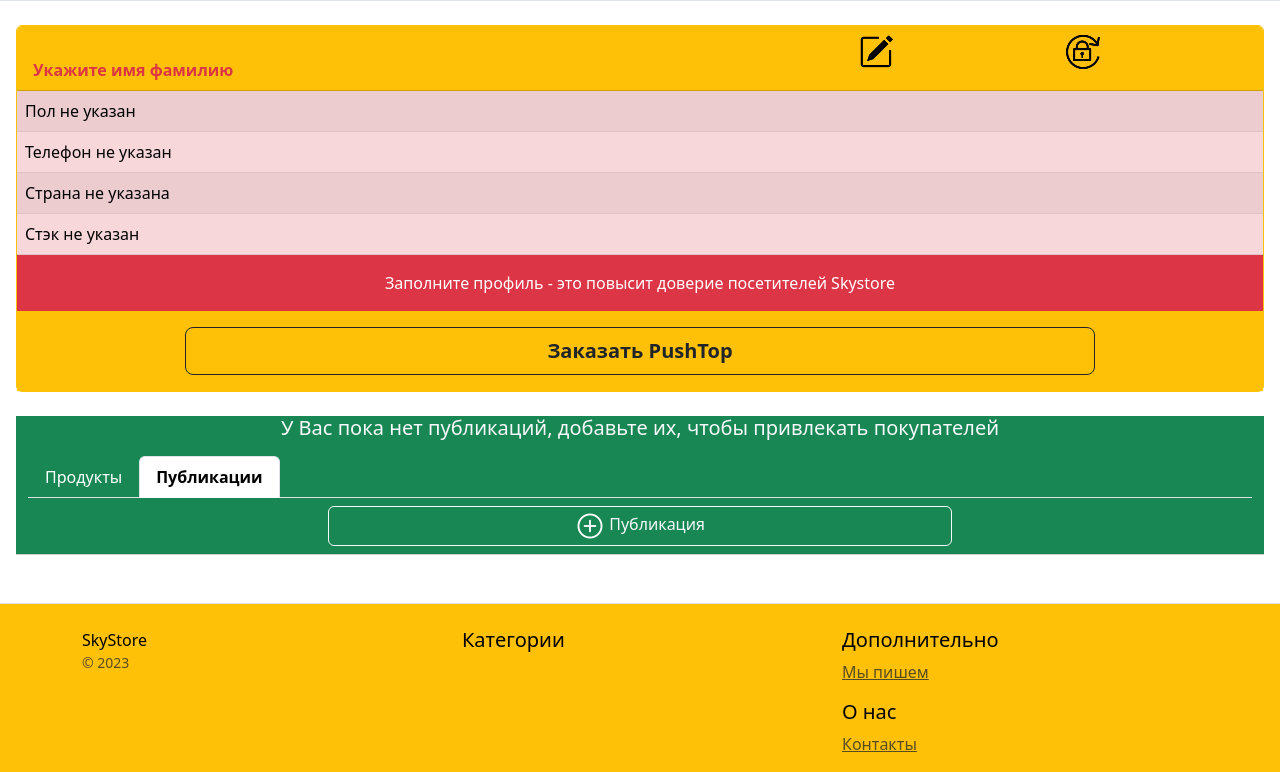
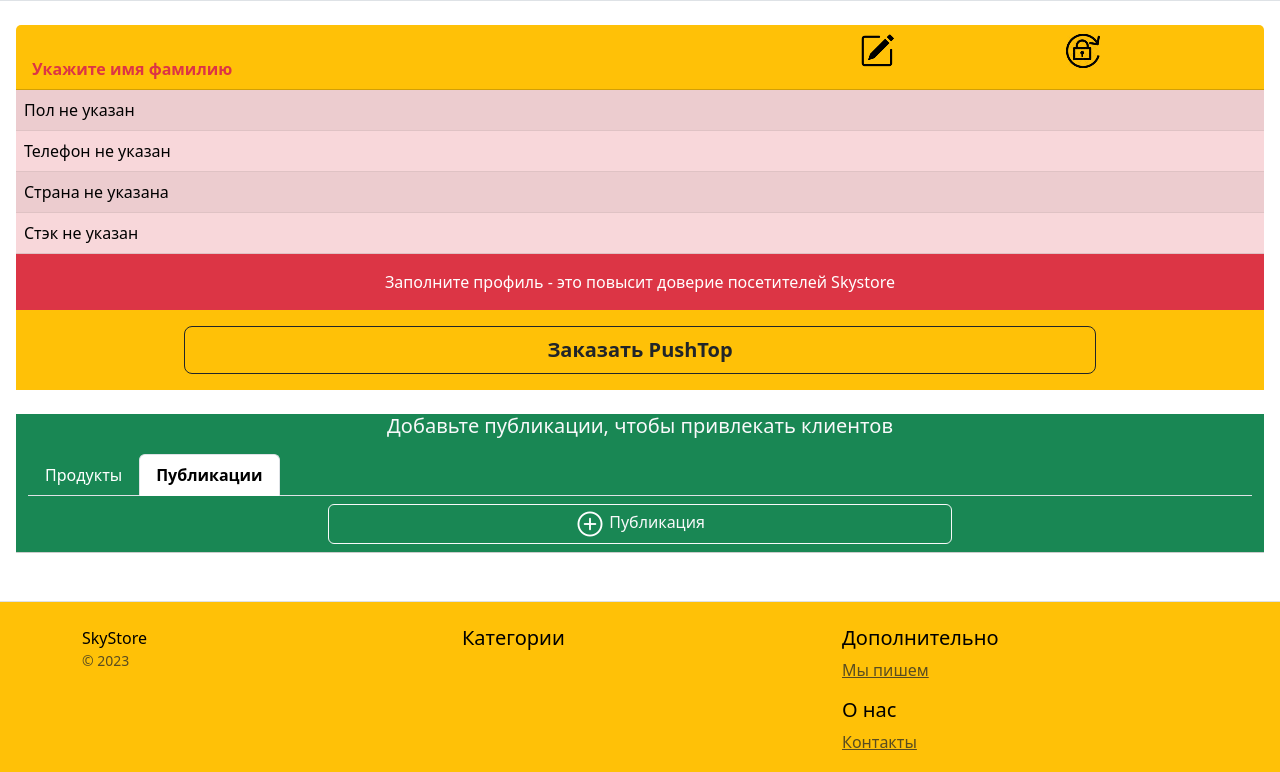
Before and after one commit to VDexpert/vdsolutions, a Django app: template users/templates/users/post_list_profile.html in a window 1280 px wide. Shown: the part 74-846 px from the top of the page. After the commit the page ends 824 px from the top, so only its background shows below. Run offline with Django 4.2, Linux system fonts and the light colour scheme; the template is opened without the code that fills it, so the values that code supplies are empty; some libraries are stand-ins or nearby versions.

Commit message:
small fixes

```diff
--- a/users/templates/users/includes/menu_profile_for_mobile.html
+++ b/users/templates/users/includes/menu_profile_for_mobile.html
@@ -1,6 +1,6 @@
 {% load static %}
 
-        <div class="card mb-4 box-shadow border-warning mx-3">
+        <div class="card mb-4 box-shadow border-0 mx-3">
                 <div class="card-header text-bg-warning">
                     <div class="row">
                         <div class="col-8">
--- a/users/templates/users/login.html
+++ b/users/templates/users/login.html
@@ -12,7 +12,7 @@
             <div class="col-lg-4 col-md-6 col-sm-12">
                 <div class="card border-warning mb-4 box-shadow text-center border-warning mx-3">
                     <div class="card-header text-bg-warning py-1">
-                        <h3>Авторизация в сервисе</h3>
+                        <h3>Авторизация</h3>
                     </div>
                     <div class="card-body mx-3 px-4">
                         <form method="post">
--- a/users/templates/users/post_list_profile.html
+++ b/users/templates/users/post_list_profile.html
@@ -22,7 +22,7 @@
                 <div class="card-header text-center px-0 py-0">
                     <div class="row text-bg-success px-0 mx-0">
                         {% if not object_list %}
-                        <h5 class="text-center">У Вас пока нет публикаций, добавьте их, чтобы привлекать покупателей</h5>
+                            <h5 class="text-center text-light">Добавьте публикации, чтобы привлекать покупателей</h5>
                         {% endif %}
                         <div class="col-lg-6 col-md-6 col-sm-12">
                             <nav class="nav flex-column">
@@ -121,7 +121,7 @@
                 <div class="card-header text-center px-0 py-0">
                     <div class="row text-bg-success px-0 mx-0">
                         {% if not object_list %}
-                        <h5 class="text-center text-light">У Вас пока нет публикаций, добавьте их, чтобы привлекать покупателей</h5>
+                            <h5 class="text-center text-light px-0">Добавьте публикации, чтобы привлекать клиентов</h5>
                         {% endif %}
                         <div class="col-12">
                             <nav class="nav flex-column">
--- a/users/templates/users/product_list_profile.html
+++ b/users/templates/users/product_list_profile.html
@@ -21,7 +21,7 @@
                 <div class="card-header text-center px-0 py-0">
                     <div class="row text-bg-success px-0 mx-0">
                         {% if not object_list %}
-                        <h4 class="text-center text-light">У Вас пока нет продуктов, добавьте их, чтобы начать собирать заказы</h4>
+                        <h5 class="text-center text-light">Добавьте продукты, чтобы начать собирать заказы</h5>
                         {% endif %}
                         <div class="col-lg-6 col-md-6 col-sm-12">
                             <nav class="nav flex-column">
@@ -114,7 +114,7 @@
     <div class="card-header text-center px-0 py-0">
         <div class="row text-bg-success px-0 mx-0">
             {% if not object_list %}
-                <h5 class="text-center text-light">У Вас пока нет продуктов, добавьте их, чтобы начать собирать заказы</h5>
+                <h5 class="text-center text-light px-0">Добавьте продукты, чтобы начать собирать заказы</h5>
             {% endif %}
             <div class="col-12">
                 <nav class="nav flex-column">
--- a/users/templates/users/registration.html
+++ b/users/templates/users/registration.html
@@ -14,7 +14,7 @@
             <div class="col-lg-4 col-md-6 col-sm-12">
                 <div class="card border-warning mb-4 box-shadow text-center border-warning mx-3">
                     <div class="card-header text-center text-bg-warning py-1">
-                        <h3>Регистрация на портале</h3>
+                        <h3>Регистрация</h3>
                     </div>
                     <div class="card-body px-4">
                         <form method="post">
```
